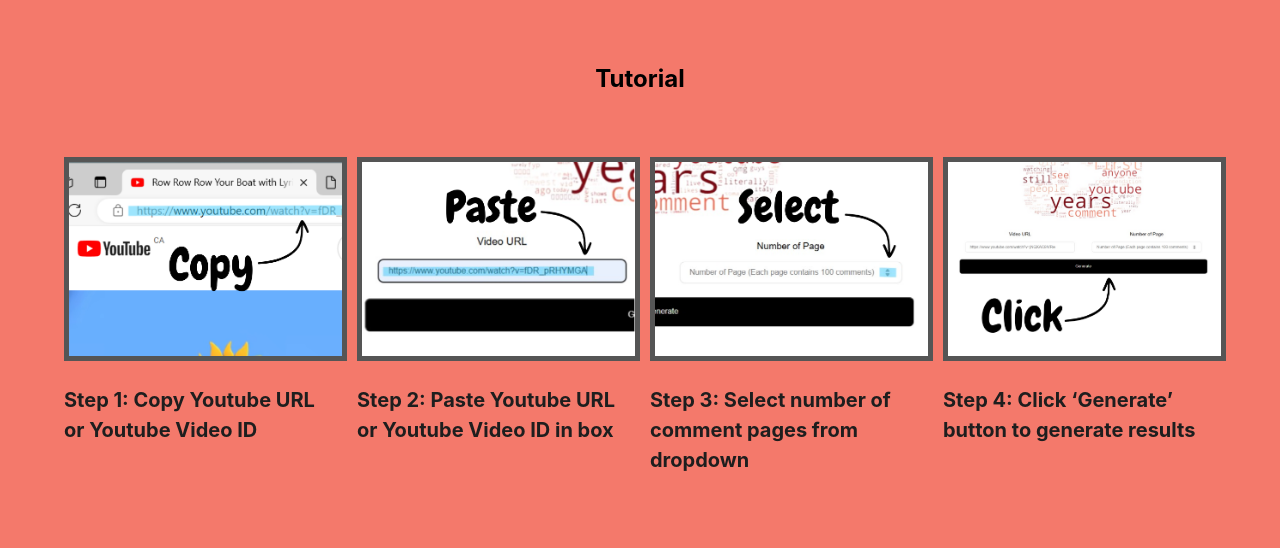
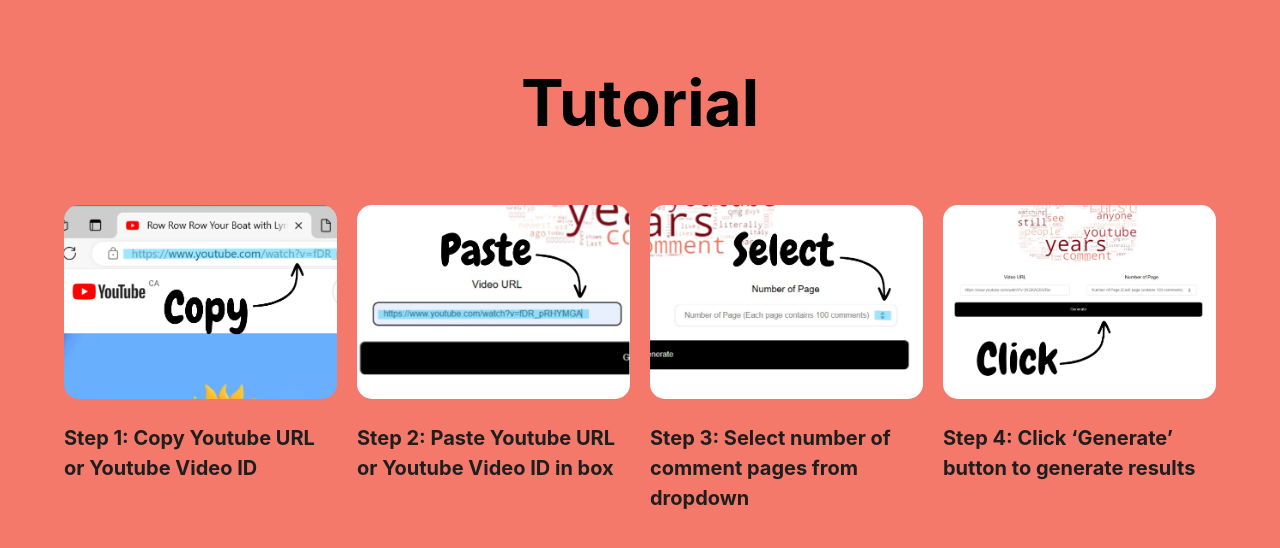
Before and after one commit to AndrewHsu0730/YouTube-Comment-Analyzer, a Flask app: page /views/tutorial in a window 1280 px wide. Shown: the part 80-628 px from the top of the page. Run offline with Flask 3, Linux system fonts and the light colour scheme; the visitor is signed in with stand-in values (Sample User, id 1); parts of the project's set-up code (start-up, migrations or seed data) failed here and were passed over.

Commit message:
editted tutorial page

```diff
--- a/static/tutorial.css
+++ b/static/tutorial.css
@@ -1,11 +1,11 @@
 .title {
-    font-family: Inter, sans-serif;
+    font: 700 64px Inter, sans-serif;
     text-align: center;
-    margin-top: 5%
+    margin-top: 5%;
 }
 
 .tutorial-container {
-    margin-top: 5%
+    margin-top: 5%;
 }
 
 .steps-wrapper {
@@ -58,7 +58,8 @@
     object-fit: auto;
     object-position: center;
     width: 100%;
-    border: 5px solid #555;
+    border-color: black;
+    border-radius: 15px;
 }
 
 .step-text {
```
